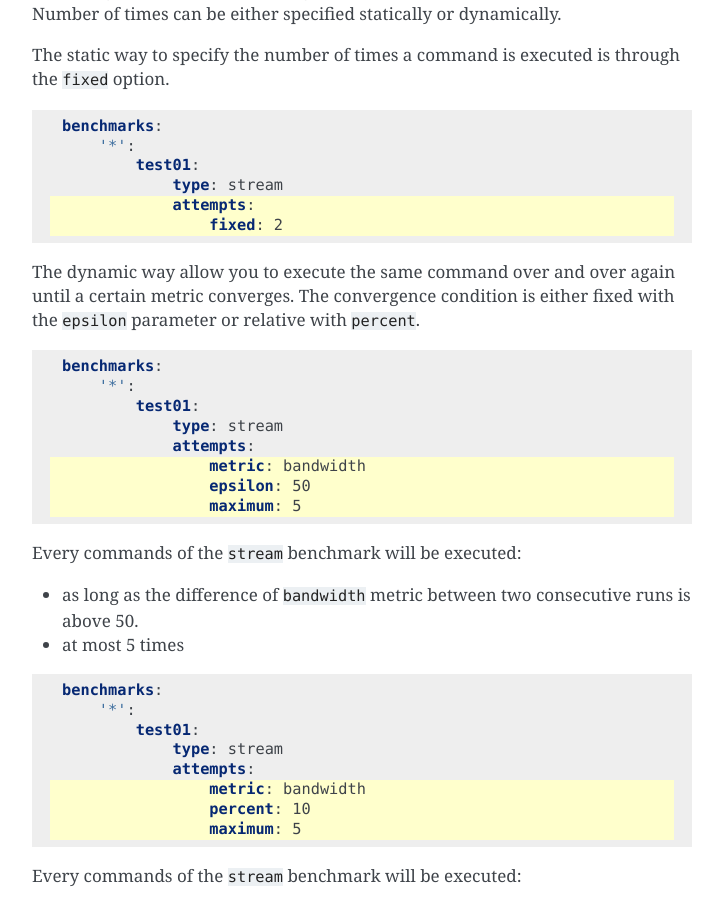
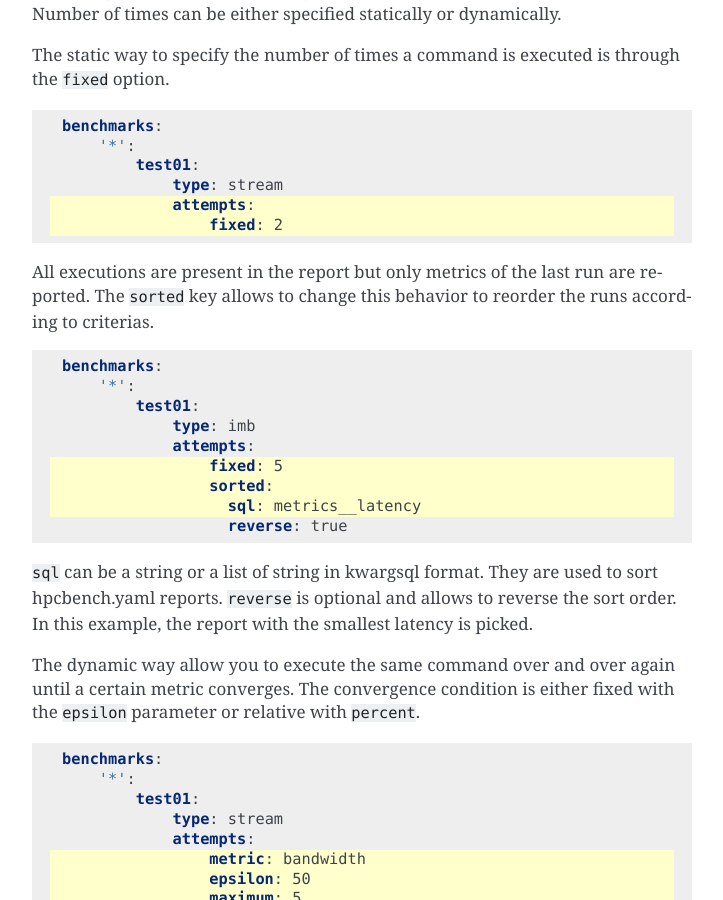
Before and after one commit to BlueBrain/hpcbench, a Sphinx documentation site: the page built from docs/campaign.rst, in a window 1280 px wide and 900 px high, scrolled down 4637 px. Shown: the whole window, without its empty margins (388-1111 px from the left). Built offline with Sphinx 7.4.7, drawn with Linux system fonts in a browser that asks for light colours.

Commit message:
New YAML key to provide a way to sort reports

```diff
--- a/docs/campaign.rst
+++ b/docs/campaign.rst
@@ -246,6 +246,25 @@ the ``fixed`` option.
               attempts:
                   fixed: 2
 
+All executions are present in the report but only metrics of the last run are reported. The
+``sorted`` key allows to change this behavior to reorder the runs according to criterias.
+
+.. code-block:: yaml
+  :emphasize-lines: 6-8
+
+  benchmarks:
+      '*':
+          test01:
+              type: imb
+              attempts:
+                  fixed: 5
+                  sorted:
+                    sql: metrics__latency
+                    reverse: true
+
+``sql`` can be a string or a list of string in kwargsql format. They are used to
+sort hpcbench.yaml reports. ``reverse`` is optional and allows to reverse the sort order.
+In this example, the report with the smallest latency is picked.
 
 The dynamic way allow you to execute the same command over and over again
 until a certain metric converges. The convergence condition is either fixed
```
Also changed, not shown: 2 other files.
